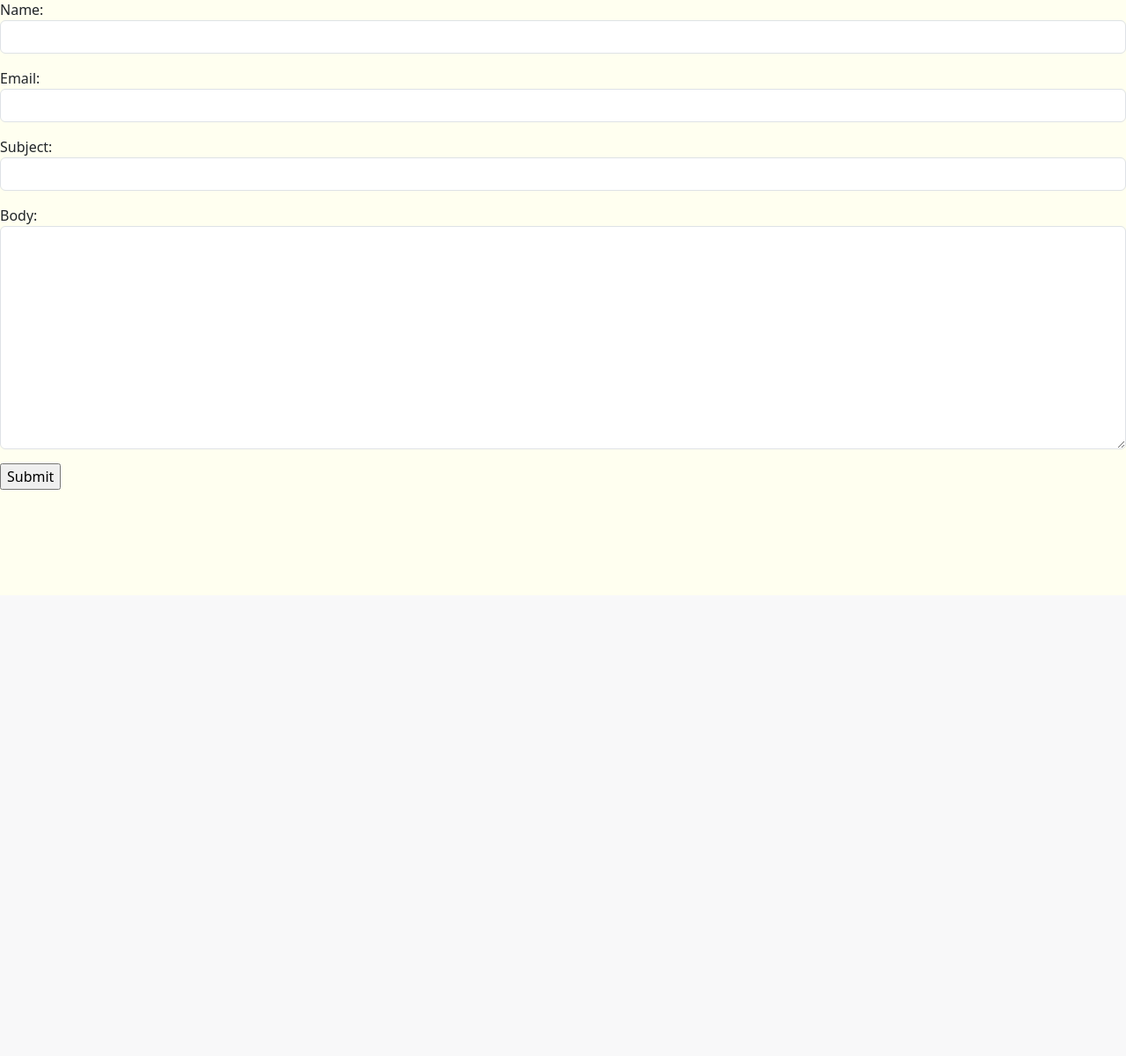
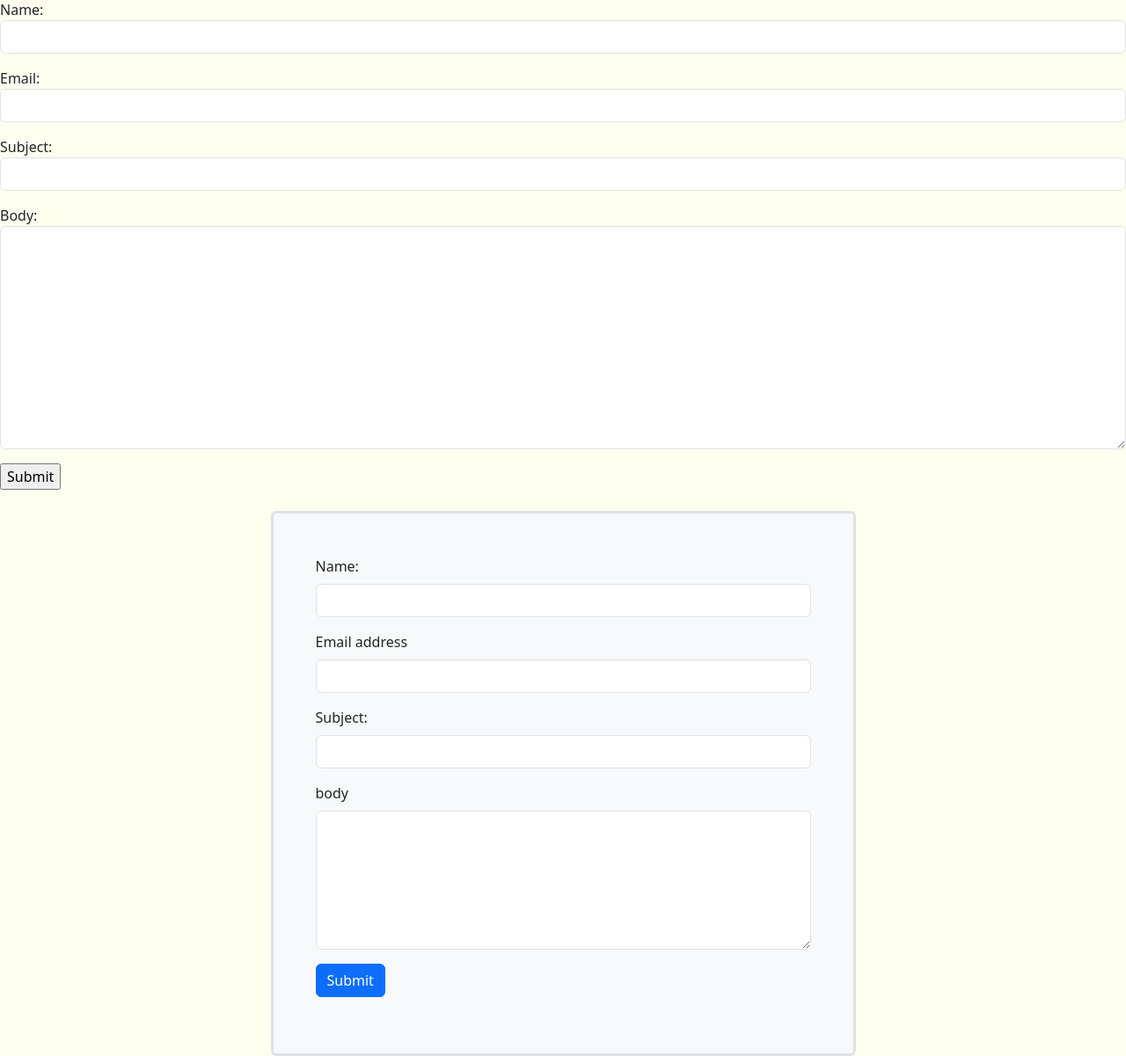
Before and after one commit to kikutan-day65/dev-share-ideas, a Django app: template ShareIdea/users/templates/users/message_form.html in a window 1280 px wide. Shown: the part 123-1324 px from the top of the page at 88% size. Before the commit the page ends 680 px from the top, so only its background shows below. Run offline with Django 4.2, Linux system fonts and the light colour scheme; the template is opened without the code that fills it: values that come from a table or form of the project are taken from there, others are empty.

Commit message:
style: change the styling of message form and messge box

```diff
--- a/ShareIdea/users/templates/users/message_form.html
+++ b/ShareIdea/users/templates/users/message_form.html
@@ -12,4 +12,34 @@
 
     <input type="submit" value="Submit">
 </form>
+
+
+
+
+<div class="container-lg mt-4">
+    <div class="row d-flex justify-content-center">
+        <div class="col-lg-7 border border-3 rounded px-5 py-5 bg-light">
+            <form action="" method="POST">
+                {% csrf_token %}
+
+                {% if request.user.is_authenticated == False %}
+                    <label for="exampleFormControlInput1" class="form-label">Name:</label>
+                    <input type="text" name="name" class="form-control mb-3" id="exampleFormControlInput1">
+
+                    <label for="exampleFormControlInput1" class="form-label">Email address</label>
+                    <input type="text" name="email" class="form-control mb-3" id="exampleFormControlInput1">
+                {% endif %}
+
+                <label for="exampleFormControlInput1" class="form-label">Subject:</label>
+                <input type="text" name="subject" class="form-control mb-3" id="exampleFormControlInput1">
+
+                <label for="exampleFormControlTextarea1" class="form-label">body</label>
+                <textarea class="form-control mb-3 " name="body" id="exampleFormControlTextarea1" rows="6"></textarea>
+
+                <button type="submit" class="btn btn-primary mb-3">Submit</button>
+            </form>
+        </div>
+    </div>
+</div>
+
 {% endblock content %}
```
Also changed, not shown: ShareIdea/users/templates/users/message_box.html (+7 -1 lines).
